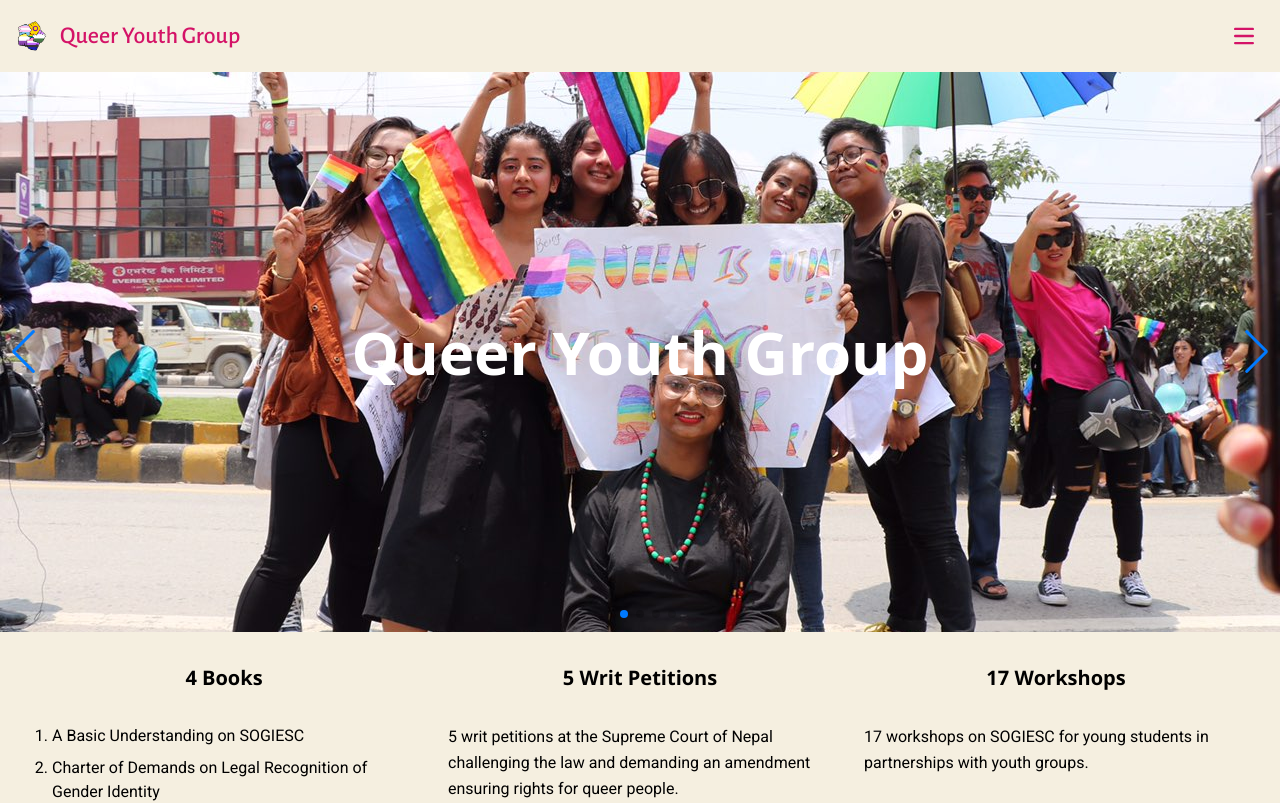
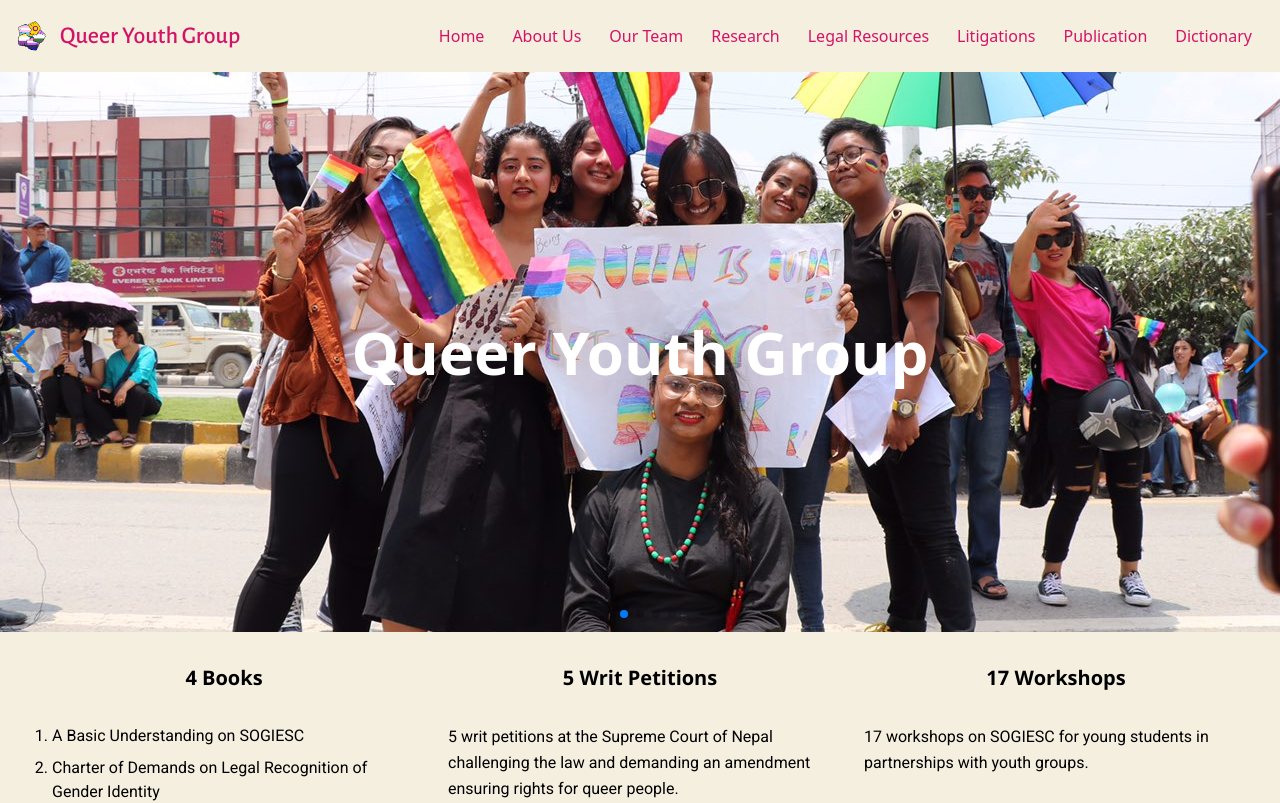
Before and after one commit to steinderace/queeryouthgroup, a React (Vite) app: page / in a window 1280 px wide. Shown: the top 803 px of the page. Built offline with nearby package versions, Linux system fonts and the light colour scheme; a web font is replaced by a local one.

Commit message:
changed content on navbar; adding dropdowns

```diff
--- a/src/components/Navbar.jsx
+++ b/src/components/Navbar.jsx
@@ -9,8 +9,11 @@ const Navbar = () => {
         <nav className="bg-[#F5EFE0] border-gray-200 relative">
             <div className="max-w-screen-xl flex flex-wrap items-center justify-between mx-auto p-4">
                 {/* Logo and Burger */}
-                <div className="flex items-center justify-between w-full">
-                    <Link to="/" className="flex items-center space-x-3 hover:text-[#D41367] transition-colors">
+                <div className="flex items-center justify-between w-full min-[1200px]:w-auto">
+                    <Link
+                        to="/"
+                        className="flex items-center space-x-3 hover:text-[#D41367] transition-colors"
+                    >
                         <img src={QYGLogo} className="h-8 w-auto" alt="QYG Logo" />
                         <span className="text-2xl font-medium text-[#D41367] whitespace-nowrap font-alegreya-sans">
                             Queer Youth Group
@@ -18,7 +21,8 @@ const Navbar = () => {
                     </Link>
                     <button
                         onClick={() => setIsOpen(!isOpen)}
-                        className="inline-flex items-center justify-center p-2 w-10 h-10 text-[#D41367] rounded-lg hover:bg-[#D41367] hover:text-white focus:outline-none focus:ring-2 focus:ring-gray-200">
+                        className="min-[1200px]:hidden inline-flex items-center justify-center p-2 w-10 h-10 text-[#D41367] rounded-lg hover:bg-[#D41367] hover:text-white focus:outline-none focus:ring-2 focus:ring-gray-200"
+                    >
                         <span className="sr-only">Open main menu</span>
                         <svg className="w-5 h-5" xmlns="http://www.w3.org/2000/svg" fill="none" viewBox="0 0 17 14">
                             <path stroke="currentColor" strokeWidth="2" strokeLinecap="round" strokeLinejoin="round" d="M1 1h15M1 7h15M1 13h15"/>
@@ -28,26 +32,24 @@ const Navbar = () => {
 
                 {/* Navbar links */}
                 <div className={`
-                    w-full transition-all duration-500 ease-in-out
-                    overflow-hidden ${isOpen ? "max-h-screen h-auto opacity-100 overflow-y-auto" : "max-h-0 opacity-0"}
-                    lg:max-h-0 lg:opacity-0 lg:transition-all lg:duration-500 lg:ease-in-out lg:overflow-hidden
-                    ${isOpen ? "lg:max-h-screen lg:h-auto lg:opacity-100" : "lg:max-h-0 lg:opacity-0"}`}>
-                    <ul className="
-                        flex flex-col py-4 px-4 transition-all duration-500 ease-in-out
-                        lg:flex-row lg:items-center lg:space-x-4 lg:py-2 lg:px-0">
+                    w-full min-[1200px]:w-auto
+                    min-[1200px]:flex
+                    transition-all duration-300 ease-in-out
+                    overflow-hidden
+                    ${isOpen ? "max-h-96 opacity-100" : "max-h-0 opacity-0"}
+                    min-[1200px]:max-h-none min-[1200px]:opacity-100
+                    bg-[#F5EFE0] z-50
+                `}>
+                    <ul className="flex flex-col min-[1200px]:flex-row min-[1200px]:space-x-1 py-4 min-[1200px]:py-0">
                         {[
                             { path: "/", label: "Home"},
-                            { path: "/about", label: "About" },
-                            { path: "/intro", label: "Introduction" },
-                            { path: "/history", label: "History" },
-                            { path: "/objectives", label: "Objectives" },
-                            { path: "/values", label: "Values" },
-                            { path: "/movement", label: "Movement" },
+                            { path: "/about", label: "About Us" },
                             { path: "/team", label: "Our Team" },
-                            { path: "/values", label: "Litigation" },
-                            { path: "/values", label: "Research" },
-                            { path: "/resources", label: "Resources" },
-                            { path: "/values", label: "Publications" },
+                            { path: "/research", label: "Research" },
+                            { path: "/resources", label: "Legal Resources" },
+                            { path: "/litigations", label: "Litigations" },
+                            { path: "/publications", label: "Publication" },
+                            { path: "/dictionary", label: "Dictionary" }
                         ].map(({ path, label }) => (
                             <li key={path}>
                                 <Link
```
